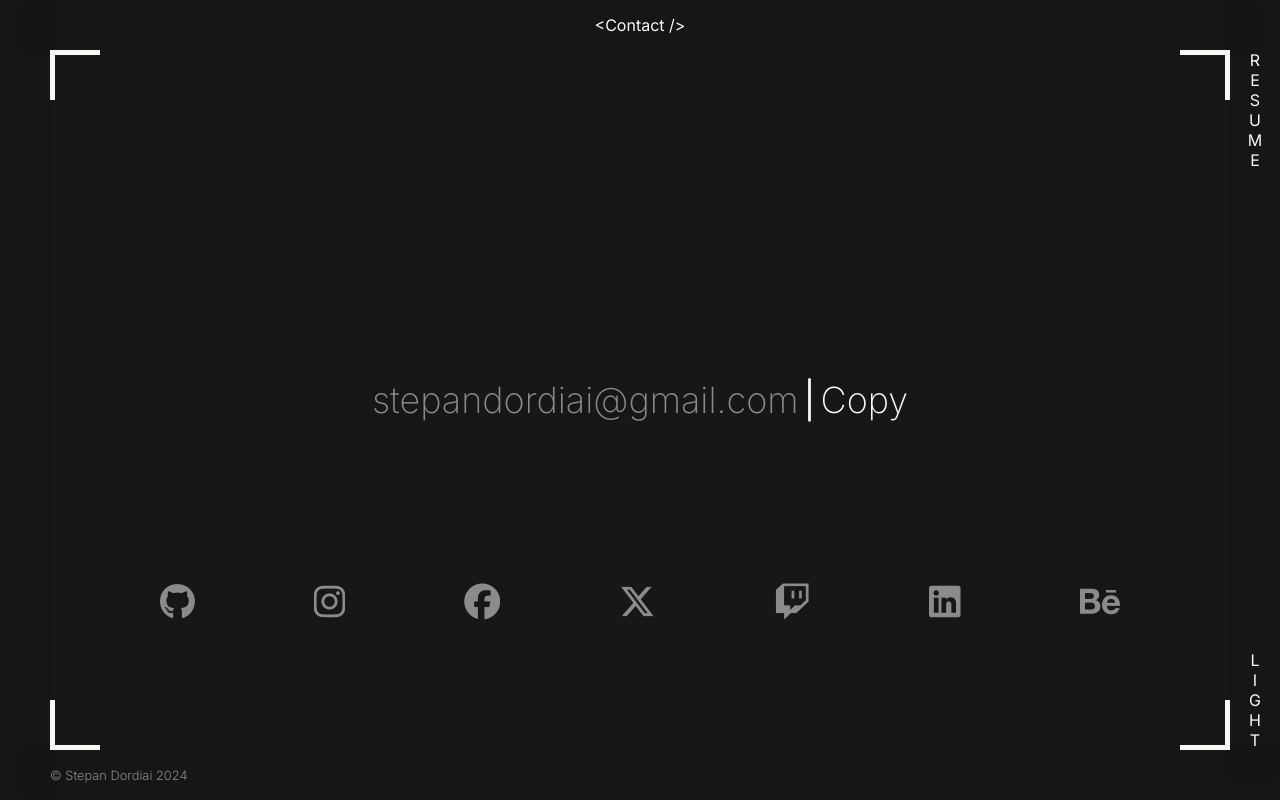
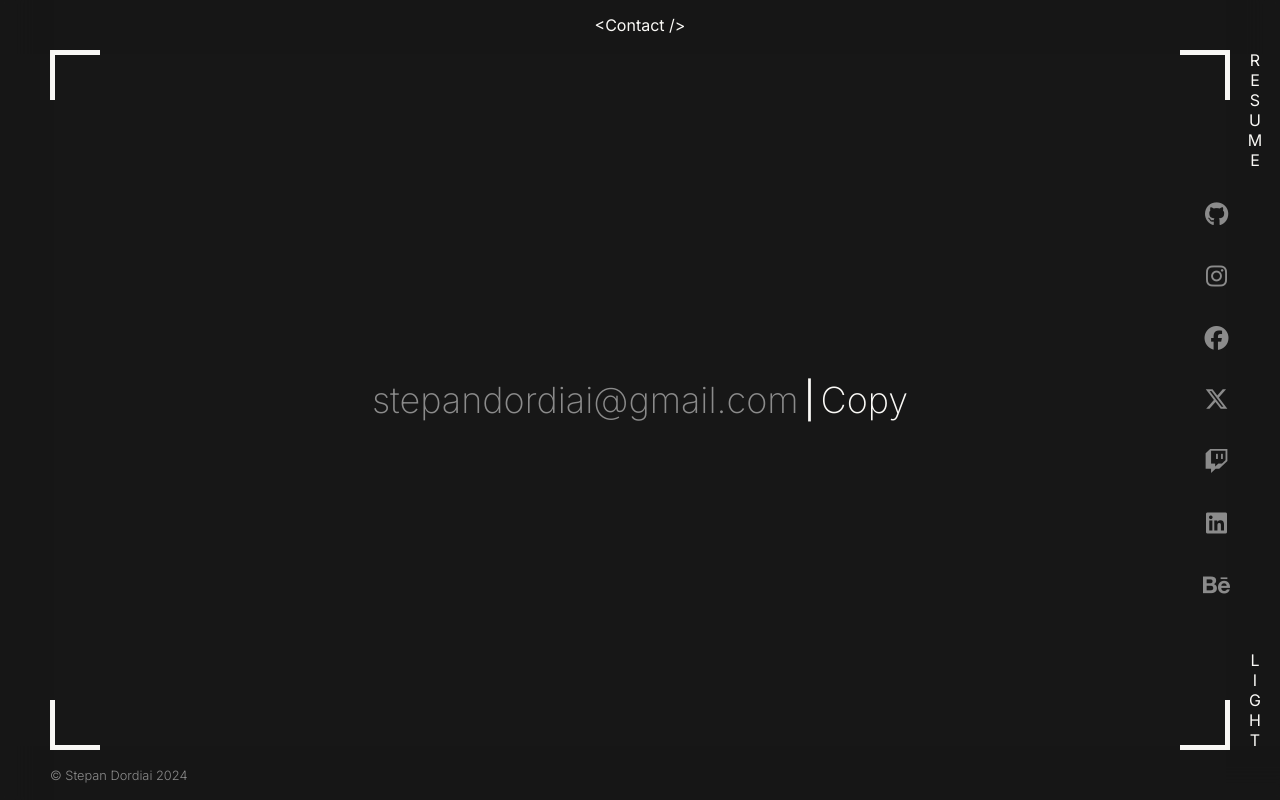
Before and after one commit to heeeyooo/stepan-dordiai, a React (Vite) app: page /contact in a window 1280 px wide. Built offline with nearby package versions, Linux system fonts and the light colour scheme.

Commit message:
Version 1.2

```diff
--- a/index.html
+++ b/index.html
@@ -9,10 +9,6 @@
   <link rel="apple-touch-icon" sizes="180x180" href="./favicons/logo-png-180.png">
   <!-- FONT ICONS -->
   <script src="https://kit.fontawesome.com/4b11705643.js" crossorigin="anonymous"></script>
-  <!-- FONT FAMILY -->
-  <link rel="preconnect" href="https://fonts.googleapis.com">
-  <link rel="preconnect" href="https://fonts.gstatic.com" crossorigin>
-  <link href="https://fonts.googleapis.com/css2?family=Comfortaa:wght@300..700&display=swap" rel="stylesheet">
   <!-- TITLE -->
   <title>Stepan Dordiai</title>
 </head>
--- a/src/components/burgerBtn/BurgerBtn.jsx
+++ b/src/components/burgerBtn/BurgerBtn.jsx
@@ -1,18 +1,33 @@
+import { useState, useEffect, useRef } from "react";
 import "./BurgerBtn.css";
 
 function BurgerBtn() {
-  function toggleBtn() {
-    document.querySelector(".burger-btn").classList.toggle("active-burger-btn");
+  const [burgerBtn, setBurgerBtn] = useState(false);
+
+  const refBurger = useRef(null);
+
+  useEffect(() => {
+    refBurger.current.classList.toggle("active-burger-btn");
     document
       .querySelector(".nav-list-container")
       .classList.toggle("active-nav-list-container");
     document.querySelector(".nav").classList.toggle("active-nav");
-  }
+  }, [burgerBtn]);
+
+  const toggleBurgerBtn = () => {
+    setBurgerBtn((currentState) => {
+      return currentState === false ? true : false;
+    });
+  };
 
   return (
     <div className="burger-container">
       <p className="burger-title">MENU</p>
-      <div onClick={toggleBtn} className="burger-btn"></div>
+      <div
+        ref={refBurger}
+        onClick={toggleBurgerBtn}
+        className="burger-btn"
+      ></div>
     </div>
   );
 }
--- a/src/components/darkMode/DarkMode.jsx
+++ b/src/components/darkMode/DarkMode.jsx
@@ -1,45 +1,51 @@
+import { useState, useEffect, useRef } from "react";
+import Resume from "./../../pdf/heeeyooo-resume.pdf";
 import "./DarkMode.css";
-import Resume from "./../../pdf/heeeyooo-resume.pdf";
 
 function DarkMode() {
-  function changeMode() {
+  const [lightMode, setLightMode] = useState("dark");
+
+  const refBtn = useRef(null);
+
+  useEffect(() => {
     const variables = document.querySelector(":root");
 
-    if (document.querySelector(".dark-mode-btn").textContent === "LIGHT") {
-      document.querySelector(".dark-mode-btn").textContent = "DARK";
-      variables.style.setProperty("--main-background", "white");
-      variables.style.setProperty(
-        "--glass-background",
-        "rgba(255,255,255, 0.5)"
-      );
-      variables.style.setProperty("--percent-background", "rgba(0,0,0, 0.25)");
-      variables.style.setProperty("--color", "black");
+    if (lightMode === "light") {
+      variables.style.setProperty("--main-background", "#faf9f6");
+      variables.style.setProperty("--color", "#171717");
       variables.style.setProperty(
         "--semi-transparent-color",
         "rgba(0, 0, 0, 0.5"
       );
+      variables.style.setProperty("--glass-background", "rgba(0, 0, 0, 0.25");
+      refBtn.current.innerHTML = "DARK";
     } else {
-      document.querySelector(".dark-mode-btn").textContent = "LIGHT";
-      variables.style.setProperty("--main-background", "black");
-      variables.style.setProperty("--glass-background", "rgba(0,0,0, 0.5)");
-      variables.style.setProperty(
-        "--percent-background",
-        "rgba(255,255,255, 0.25)"
-      );
-      variables.style.setProperty("--color", "white");
+      variables.style.setProperty("--main-background", "#171717");
+      variables.style.setProperty("--color", "#faf9f6");
       variables.style.setProperty(
         "--semi-transparent-color",
         "rgba(255, 255, 255, 0.5"
       );
+      variables.style.setProperty(
+        "--glass-background",
+        "rgba(255, 255, 255, 0.25"
+      );
+      refBtn.current.innerHTML = "LIGHT";
     }
-  }
+  }, [lightMode]);
+
+  const changeMode = () => {
+    setLightMode((currentMode) => {
+      return currentMode === "dark" ? "light" : "dark";
+    });
+  };
 
   return (
     <div className="dark-mode-container">
       <a href={Resume} target="_blank">
         RESUME
       </a>
-      <button className="dark-mode-btn" onClick={changeMode}>
+      <button ref={refBtn} className="dark-mode-btn" onClick={changeMode}>
         LIGHT
       </button>
     </div>
--- a/src/components/loading/Loading.css
+++ b/src/components/loading/Loading.css
@@ -57,8 +57,8 @@
   align-items: center;
   height: 5px;
   width: clamp(200px, 20vw, 300px);
-  background-color: var(--semi-transparent-color);
-  outline: 2.5px solid var(--semi-transparent-color);
+  background-color: var(--glass-background);
+  outline: 2.5px solid var(--glass-background);
   outline-offset: 4px;
 }
 
--- a/src/components/project/Project.css
+++ b/src/components/project/Project.css
@@ -8,7 +8,7 @@
 }
 
 .project-number {
-  font-weight: 200;
+  font-weight: 300;
   margin: 0;
   font-size: 36px;
   color: var(--color);
@@ -34,7 +34,7 @@
   font-family: inherit;
   margin: 0;
   font-size: 36px;
-  font-weight: 200;
+  font-weight: 300;
   color: var(--color);
   transition: color 1s;
 }
@@ -42,7 +42,7 @@
 .project-title-name {
   margin: 0;
   color: var(--semi-transparent-color);
-  font-weight: 300;
+  font-weight: 200;
   font-size: clamp(12px, 2vw, 16px);
   transition: color 1s;
 }
@@ -56,7 +56,6 @@
 
 .project-links-container a {
   color: var(--semi-transparent-color);
-  text-decoration: none;
   transition: color 0.2s;
   font-size: clamp(12px, 2vw, 16px);
 }
@@ -64,3 +63,18 @@
 .project-links-container a:hover {
   color: var(--color);
 }
+
+@media screen and (width < 1000px) {
+  .project-number {
+    font-size: 28px;
+  }
+  .project-title-container {
+    flex-direction: column-reverse;
+    align-items: end;
+    gap: 0;
+  }
+
+  .project-title {
+    font-size: 28px;
+  }
+}
--- a/src/components/skill/Skill.css
+++ b/src/components/skill/Skill.css
@@ -11,8 +11,8 @@
   display: flex;
   justify-content: center;
   align-items: center;
-  width: 100px !important;
-  height: 100px !important;
+  width: 100px;
+  height: 100px;
 }
 
 .skill-icon-container i {
@@ -75,13 +75,13 @@
   margin: 0;
   font-size: 24px;
   font-weight: 200;
-  letter-spacing: 10px;
+  /* letter-spacing: 10px; */
 }
 
 .skill-range {
   width: 100%;
   height: 5px;
-  background: var(--percent-background);
+  background: var(--glass-background);
   position: relative;
   transition: all 1s;
 }
@@ -213,3 +213,44 @@
     width: 50%;
   }
 }
+
+@media screen and (width < 1000px) {
+  .skill-container {
+    height: 50px;
+  }
+
+  .skill-icon-container {
+    width: 50px;
+    height: 50px;
+  }
+
+  .skill-icon-container i {
+    font-size: 24px;
+  }
+
+  .line1 {
+    width: 15px;
+    height: 15px;
+  }
+  .line2 {
+    width: 15px;
+    height: 15px;
+  }
+  .line3 {
+    width: 15px;
+    height: 15px;
+  }
+  .line4 {
+    width: 15px;
+    height: 15px;
+  }
+
+  .skill-info-container {
+    width: calc(100% - 75px);
+  }
+
+  .skill-info-container p {
+    font-size: 20px;
+    font-weight: 300;
+  }
+}
--- a/src/pages/contact/Contact.css
+++ b/src/pages/contact/Contact.css
@@ -74,70 +74,43 @@
   transition: color 1s;
 }
 
+/* SOCIALS CONTAINER */
+
 .socials-container {
   position: absolute;
-  top: 75%;
-  left: 50%;
-  transform: translate(-50%, -50%);
+  top: 50%;
+  right: -27px;
+  transform: translateY(-50%);
   display: flex;
-  flex-direction: row;
+  flex-direction: column;
   justify-content: space-between;
   align-items: center;
-  width: 75%;
-  font-size: clamp(24px, 3vw, 36px);
+  height: 50%;
+  font-size: 24px;
   z-index: 100;
+  animation: revealSocialsContainer 1s forwards;
+}
+
+@keyframes revealSocialsContainer {
+  to {
+    right: 50px;
+  }
 }
 
 .socials-container a {
   color: var(--semi-transparent-color);
   transition: all 0.2s;
-  overflow: hidden;
 }
 
 .socials-container a:hover {
   color: var(--color);
 }
 
-.social-github {
-  height: 0;
-  animation: revealSocial 1s forwards;
-}
-
-.social-instagram {
-  height: 0;
-  animation: revealSocial 1s 0.1s forwards;
-}
-.social-facebook {
-  height: 0;
-  animation: revealSocial 1s 0.2s forwards;
-}
-.social-twitter {
-  height: 0;
-  animation: revealSocial 1s 0.3s forwards;
-}
-.social-twitch {
-  height: 0;
-  animation: revealSocial 1s 0.4s forwards;
-}
-.social-linkedin {
-  height: 0;
-  animation: revealSocial 1s 0.5s forwards;
-}
-.social-behance {
-  height: 0;
-  animation: revealSocial 1s 0.6s forwards;
-}
-
-@keyframes revealSocial {
-  to {
-    height: 40px;
-  }
-}
-
 @media screen and (width < 1000px) {
   .contact-section {
     height: 25px;
   }
+
   @keyframes revealSocialsContainer {
     to {
       right: 25px;
--- a/src/pages/home/Home.css
+++ b/src/pages/home/Home.css
@@ -22,37 +22,42 @@
   }
 }
 
-.home-title {
+.home-container {
+  text-align: right;
   position: fixed;
-  top: 75px;
-  left: 75px;
-  font-size: clamp(30px, 6vw, 60px);
-  font-weight: 300;
-  margin: 0;
-  /* line-height: clamp(25px, 5vw, 50px); */
-  transition: all 1s;
+  bottom: 75px;
+  right: 75px;
+  color: var(--color);
   opacity: 0;
-  animation: showMainInfo 1s forwards;
-  color: var(--color);
+  animation: revealHomeContainer 1s forwards;
 }
 
-@keyframes showMainInfo {
+@keyframes revealHomeContainer {
   to {
     opacity: 1;
   }
 }
 
-.home-title span {
+.home-title-name {
   font-size: clamp(16px, 3vw, 30px);
-  font-weight: 100;
+  font-weight: 200;
+  margin: 0;
+  transition: all 1s;
+}
+
+.home-title {
+  font-size: clamp(30px, 6vw, 60px);
+  font-weight: 300;
+  margin: 0;
+  transition: all 1s;
 }
 
 @media screen and (width < 1000px) {
   .home-section {
     height: 25px;
   }
-  .home-title {
-    top: 50px;
-    left: 50px;
+  .home-container {
+    bottom: 50px;
+    right: 50px;
   }
 }
--- a/src/pages/home/Home.jsx
+++ b/src/pages/home/Home.jsx
@@ -4,11 +4,10 @@ function Home() {
   return (
     <>
       <p className="home-section">{"<Home />"}</p>
-      <h1 className="home-title">
-        STEPAN DORDIAI
-        <br />
-        <span>FRONT END DEVELOPER</span>
-      </h1>
+      <div className="home-container">
+        <h2 className="home-title-name">Front end Developer</h2>
+        <h1 className="home-title">STEPAN DORDIAI</h1>
+      </div>
     </>
   );
 }
--- a/src/pages/skills/Skills.css
+++ b/src/pages/skills/Skills.css
@@ -31,7 +31,7 @@
   width: calc(50% - 75px);
   overflow-y: scroll;
   opacity: 0;
-  animation: showMainInfo 1s forwards;
+  animation: revealSkillsContainer 1s forwards;
   color: var(--color);
 }
 
--- a/src/variables.css
+++ b/src/variables.css
@@ -4,7 +4,5 @@
   /* OFF WHITE */
   --color: #faf9f6;
   --semi-transparent-color: rgba(255, 255, 255, 0.5);
-  --project-background: rgba(255, 255, 255, 0.5);
-  --percent-background: rgba(255, 255, 255, 0.25);
-  --glass-background: rgba(0, 0, 0, 0.5);
+  --glass-background: rgba(255, 255, 255, 0.25);
 }
```
